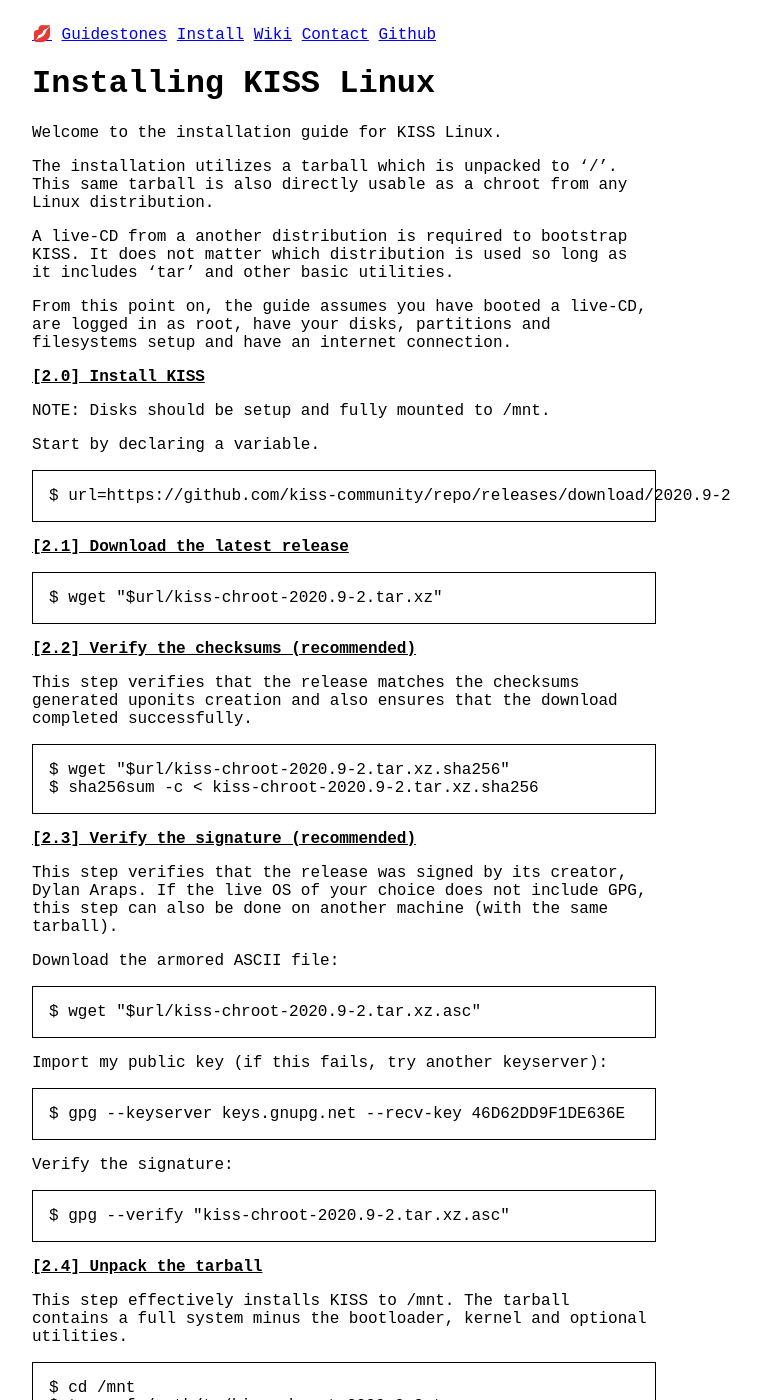
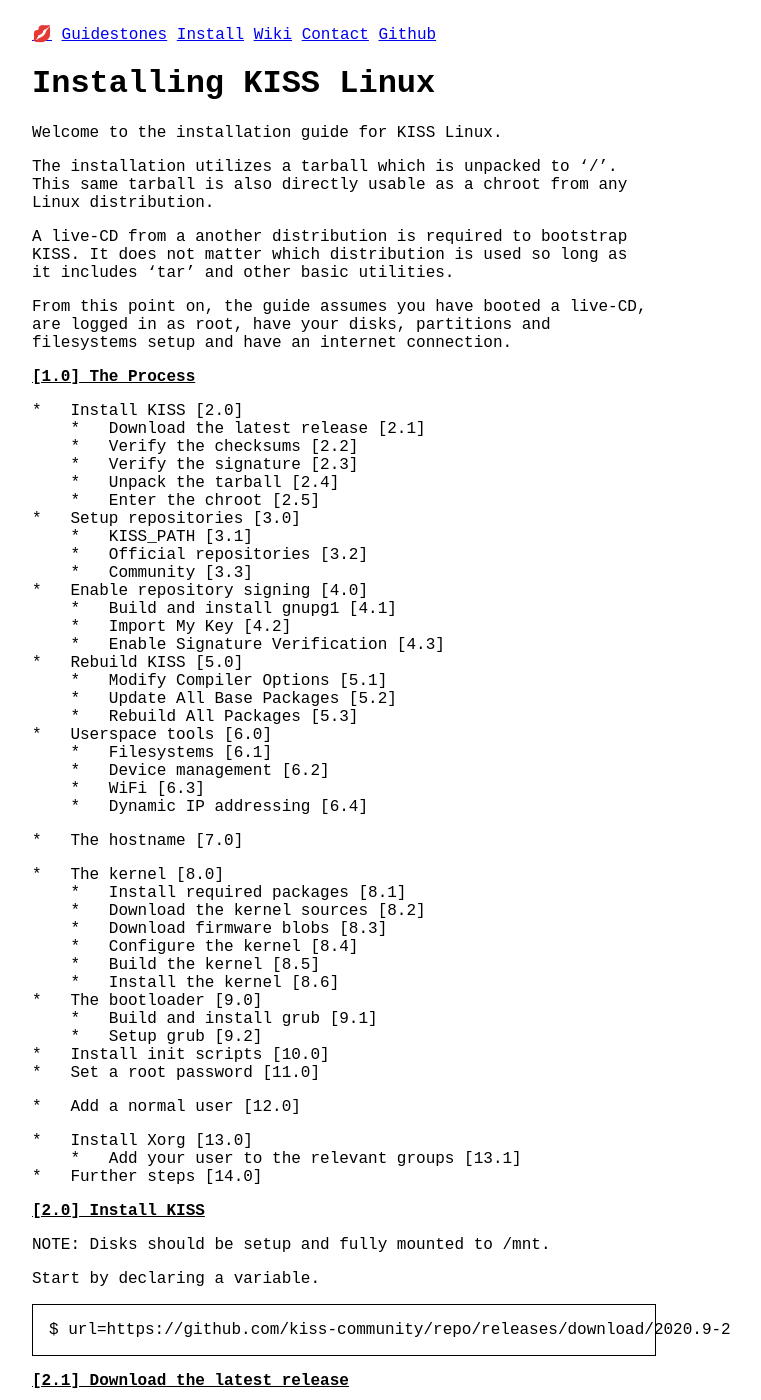
Before and after one commit to mcpcpc/k1ss, a Jekyll site: the page built from install.md, in a window 1280 px wide and 1400 px high. Shown: the whole window, without its empty margins (296-1057 px from the left). Built offline with Jekyll 4.4.1, drawn with Linux system fonts in a browser that asks for light colours; our own code applies the rules of GitHub Pages for plain Markdown files.

Commit message:
Update install.md

```diff
--- a/install.md
+++ b/install.md
@@ -13,6 +13,60 @@ utilities.
 From this point on, the guide assumes you have booted a live-CD, are logged
 in as root, have your disks, partitions and filesystems setup and have an
 internet connection.
+
+[1.0] The Process
+-----------------
+
+- Install KISS                                                             [2.0]
+    - Download the latest release                                          [2.1]
+    - Verify the checksums                                                 [2.2]
+    - Verify the signature                                                 [2.3]
+    - Unpack the tarball                                                   [2.4]
+    - Enter the chroot                                                     [2.5]
+
+- Setup repositories                                                       [3.0]
+    - KISS_PATH                                                            [3.1]
+    - Official repositories                                                [3.2]
+    - Community                                                            [3.3]
+
+- Enable repository signing                                                [4.0]
+    - Build and install gnupg1                                             [4.1]
+    - Import My Key                                                        [4.2]
+    - Enable Signature Verification                                        [4.3]
+
+- Rebuild KISS                                                             [5.0]
+    - Modify Compiler Options                                              [5.1]
+    - Update All Base Packages                                             [5.2]
+    - Rebuild All Packages                                                 [5.3]
+
+- Userspace tools                                                          [6.0]
+    - Filesystems                                                          [6.1]
+    - Device management                                                    [6.2]
+    - WiFi                                                                 [6.3]
+    - Dynamic IP addressing                                                [6.4]
+
+- The hostname                                                             [7.0]
+
+- The kernel                                                               [8.0]
+    - Install required packages                                            [8.1]
+    - Download the kernel sources                                          [8.2]
+    - Download firmware blobs                                              [8.3]
+    - Configure the kernel                                                 [8.4]
+    - Build the kernel                                                     [8.5]
+    - Install the kernel                                                   [8.6]
+
+- The bootloader                                                           [9.0]
+    - Build and install grub                                               [9.1]
+    - Setup grub                                                           [9.2]
+
+- Install init scripts                                                    [10.0]
+- Set a root password                                                     [11.0]
+- Add a normal user                                                       [12.0]
+
+- Install Xorg                                                            [13.0]
+    - Add your user to the relevant groups                                [13.1]
+
+- Further steps                                                           [14.0]
 
 [2.0] Install KISS
 ------------------
```
